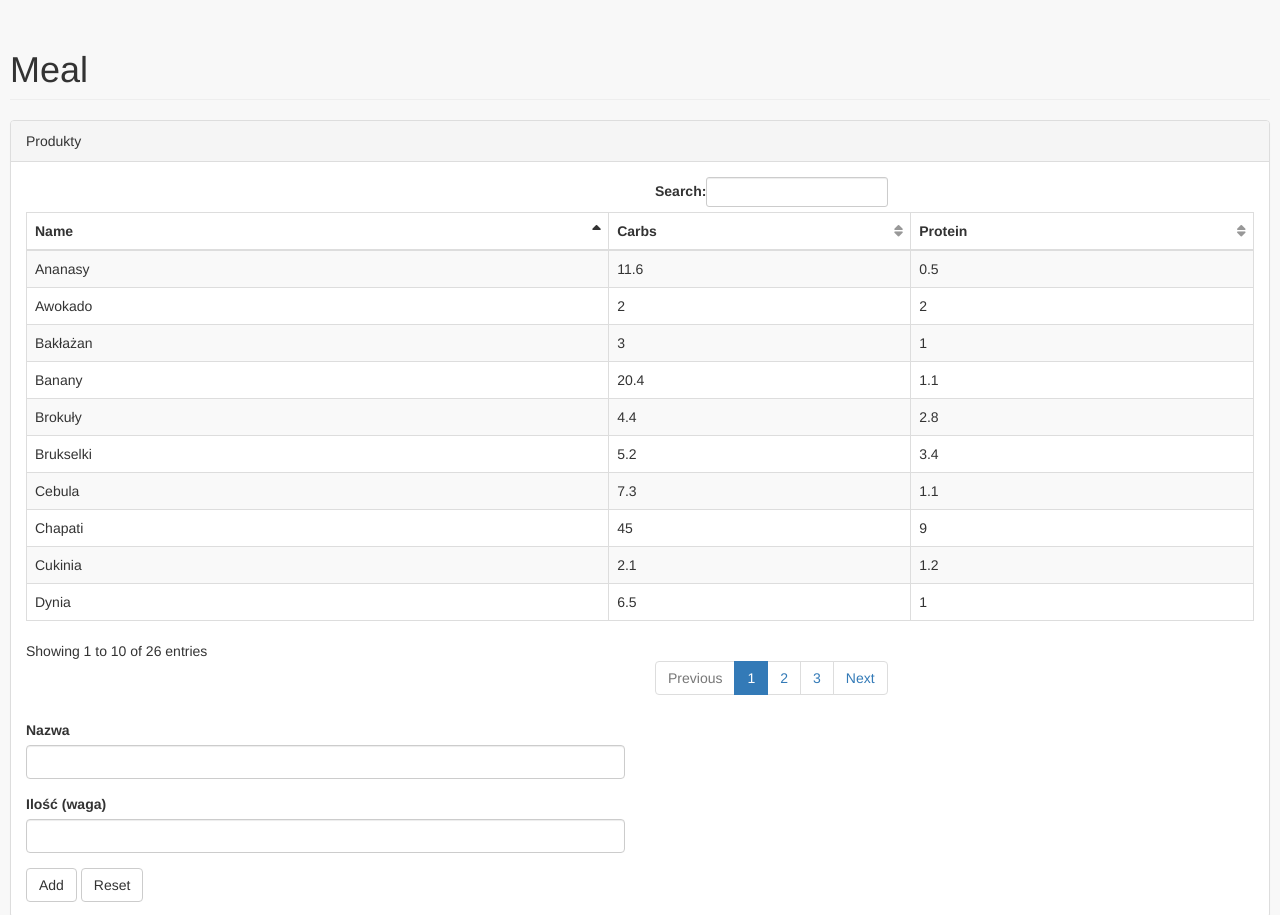
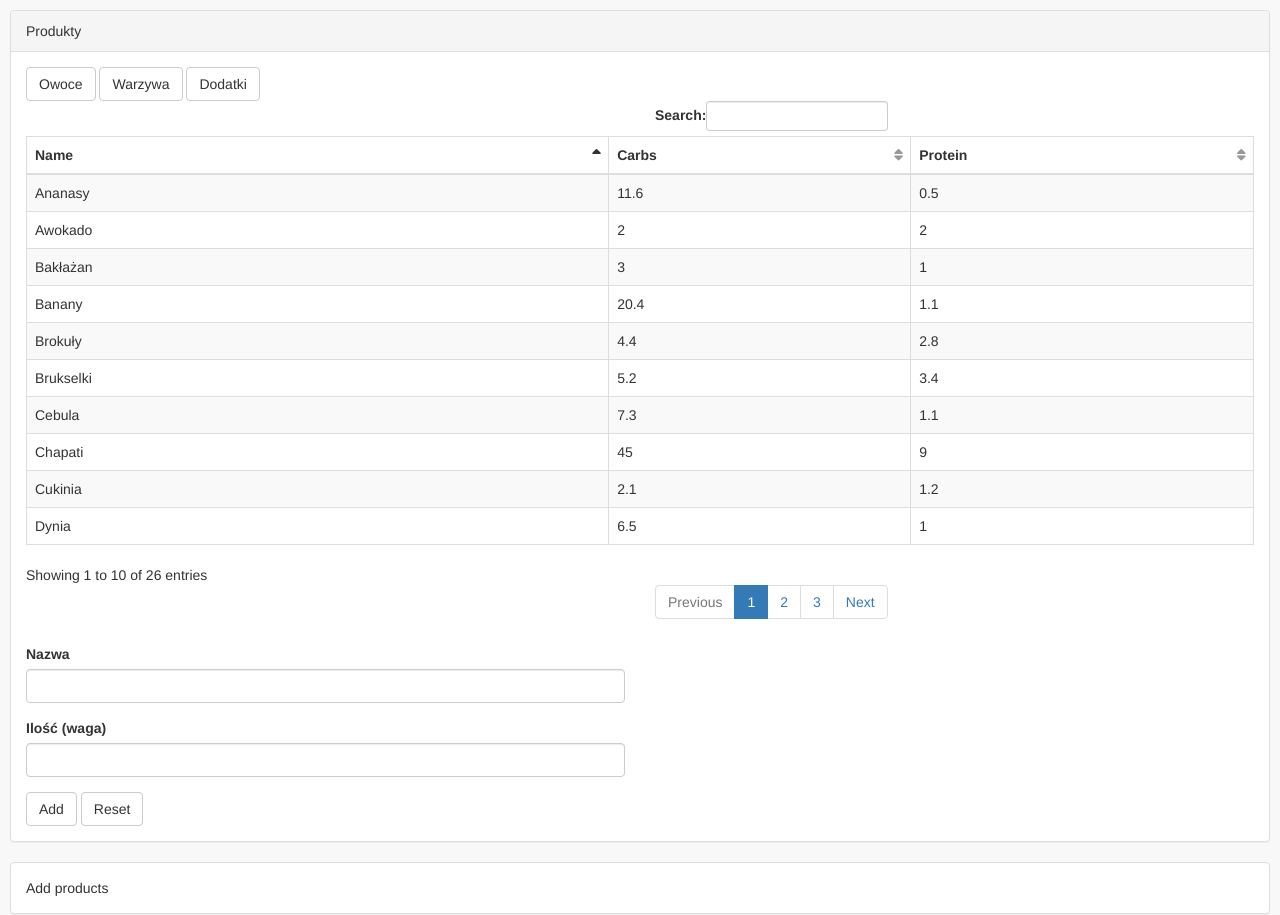
Before and after one commit to CarbCalc/carbcalc.github.io, a plain HTML site: page index.html in a window 1280 px wide. Shown: the top 915 px of the page. Drawn offline with Linux system fonts and the light colour scheme.

Commit message:
Add product types.

```diff
--- a/index.html
+++ b/index.html
@@ -38,13 +38,6 @@
     <div style="padding: 10px;">
 
         <div>
-            <div class="row">
-                <div class="col-lg-12">
-                    <h1 class="page-header">Meal</h1>
-                </div>
-                <!-- /.col-lg-12 -->
-            </div>
-            <!-- /.row -->
 			<div class="row">
 			    <div class="col-lg-12">
 			        <div class="panel panel-default">
@@ -53,12 +46,16 @@
 			            </div>
 			            <!-- /.panel-heading -->
 			            <div class="panel-body">
+							<button class="set-type btn btn-default" value="owoce">Owoce</button>
+							<button class="set-type btn btn-default" value="warzywa">Warzywa</button>
+							<button class="set-type btn btn-default" value="dodatki">Dodatki</button>
 			                <table width="100%" class="table table-striped table-bordered table-hover" id="products">
 			                    <thead>
 			                        <tr>
 			                            <th>Name</th>
 			                            <th>Carbs</th>
 			                            <th>Protein</th>
+										<th class='product-type'></th>
 			                        </tr>
 			                    </thead>
 			                    <tbody class="products">
@@ -146,34 +143,34 @@
     <!-- Page-Level Demo Scripts - Tables - Use for reference -->
     <script>
 		var products = [
-            {name: 'Awokado', carbs: 2.0, proteins: 2.0},
-            {name: 'Bakłażan', carbs: 3.0, proteins: 1.0},
-            {name: 'Brokuły', carbs: 4.4, proteins: 2.8},
-            {name: 'Brukselki', carbs: 5.2, proteins: 3.4},
-            {name: 'Cebula', carbs: 7.3, proteins: 1.1},
-            {name: 'Cukinia', carbs: 2.1, proteins: 1.2},
-            {name: 'Dynia', carbs: 6.5, proteins: 1.0},
-            {name: 'Kalafior', carbs: 3.0, proteins: 1.9},
-            {name: 'Kapusta', carbs: 3.5, proteins: 1.3},
-            {name: 'Karczochy', carbs: 6.0, proteins: 3.3},
-            {name: 'Koper Włoski', carbs: 3.9, proteins: 1.2},
-            {name: 'Marchew', carbs: 7.2, proteins: 0.9},
-            {name: 'Pasternak', carbs: 13.1, proteins: 1.2},
-            {name: 'Słodkie Ziemniaki', carbs: 17.0, proteins: 1.6},
-            {name: 'Szparagi', carbs: 1.8, proteins: 2.2},
-            {name: 'Ziemniaki', carbs: 14.8, proteins: 2.2},
-            {name: 'Ogórki', carbs: 2.4, proteins: 0.6},
-            {name: 'Pomidory ', carbs: 2.9, proteins: 0.9},
+            {name: 'Awokado', carbs: 2.0, proteins: 2.0, type: "warzywa"},
+            {name: 'Bakłażan', carbs: 3.0, proteins: 1.0, type: "warzywa"},
+            {name: 'Brokuły', carbs: 4.4, proteins: 2.8, type: "warzywa"},
+            {name: 'Brukselki', carbs: 5.2, proteins: 3.4, type: "warzywa"},
+            {name: 'Cebula', carbs: 7.3, proteins: 1.1, type: "warzywa"},
+            {name: 'Cukinia', carbs: 2.1, proteins: 1.2, type: "warzywa"},
+            {name: 'Dynia', carbs: 6.5, proteins: 1.0, type: "warzywa"},
+            {name: 'Kalafior', carbs: 3.0, proteins: 1.9, type: "warzywa"},
+            {name: 'Kapusta', carbs: 3.5, proteins: 1.3, type: "warzywa"},
+            {name: 'Karczochy', carbs: 6.0, proteins: 3.3, type: "warzywa"},
+            {name: 'Koper Włoski', carbs: 3.9, proteins: 1.2, type: "warzywa"},
+            {name: 'Marchew', carbs: 7.2, proteins: 0.9, type: "warzywa"},
+            {name: 'Pasternak', carbs: 13.1, proteins: 1.2, type: "warzywa"},
+            {name: 'Słodkie Ziemniaki', carbs: 17.0, proteins: 1.6, type: "warzywa"},
+            {name: 'Szparagi', carbs: 1.8, proteins: 2.2, type: "warzywa"},
+            {name: 'Ziemniaki', carbs: 14.8, proteins: 2.2, type: "warzywa"},
+            {name: 'Ogórki', carbs: 2.4, proteins: 0.6, type: "warzywa"},
+            {name: 'Pomidory ', carbs: 2.9, proteins: 0.9, type: "warzywa"},
 
-            {name: 'Ananasy', carbs: 11.6, proteins: 0.5},
-            {name: 'Banany', carbs: 20.4, proteins: 1.1},
-            {name: 'Gruszki', carbs: 11.9, proteins: 0.4},
-            {name: 'Jabłka', carbs: 11.6, proteins: 0.3},
-            {name: 'Kiwi', carbs: 12.0, proteins: 1.1},
-            {name: 'Mango', carbs: 13.4, proteins: 0.8},
-			{name: 'Truskawki', carbs: 6.0, proteins: 0.7},
+            {name: 'Ananasy', carbs: 11.6, proteins: 0.5, type: "owoce"},
+            {name: 'Banany', carbs: 20.4, proteins: 1.1, type: "owoce"},
+            {name: 'Gruszki', carbs: 11.9, proteins: 0.4, type: "owoce"},
+            {name: 'Jabłka', carbs: 11.6, proteins: 0.3, type: "owoce"},
+            {name: 'Kiwi', carbs: 12.0, proteins: 1.1, type: "owoce"},
+            {name: 'Mango', carbs: 13.4, proteins: 0.8, type: "owoce"},
+			{name: 'Truskawki', carbs: 6.0, proteins: 0.7, type: "owoce"},
 
-			{name: 'Chapati', carbs: 45.0, proteins: 9, weight: 45},
+			{name: 'Chapati', carbs: 45.0, proteins: 9, weight: 45, type: "dodatki"},
 		];
 		var tbody = $("tbody.products");
 		for (var i in products) {
@@ -183,11 +180,13 @@
 				" <td>" + product.name + "</td>" +
 				" <td>" + product.carbs + "</td>" +
 				" <td>" + product.proteins + "</td>" +
+				" <td class='product-type'>" + product.type + "</td>" +
 				"</tr>"
 			);
 			tr.data('nutrition', product)
 			tr.appendTo(tbody);
 		}
+
 		function myRound(x) {
 			return Math.round(x * 100) / 100.0
 		}
@@ -376,10 +375,14 @@
 			}
 			refresh();
 
-            $('#products').DataTable({
+            var table = $('#products').DataTable({
                 responsive: true,
 				lengthChange: false,
             });
+			$('.set-type').click(function() {
+				table.search($(this).val());
+				table.draw();
+			});
 
 			$('#products').on('click', 'tr', function () {
 				var data = $(this).data('nutrition');
@@ -431,6 +434,10 @@
 		.edit-details {
 			display: none;
 		}
+
+		.product-type {
+			display: none;
+		}
 	</style>
 </body>
 
```
